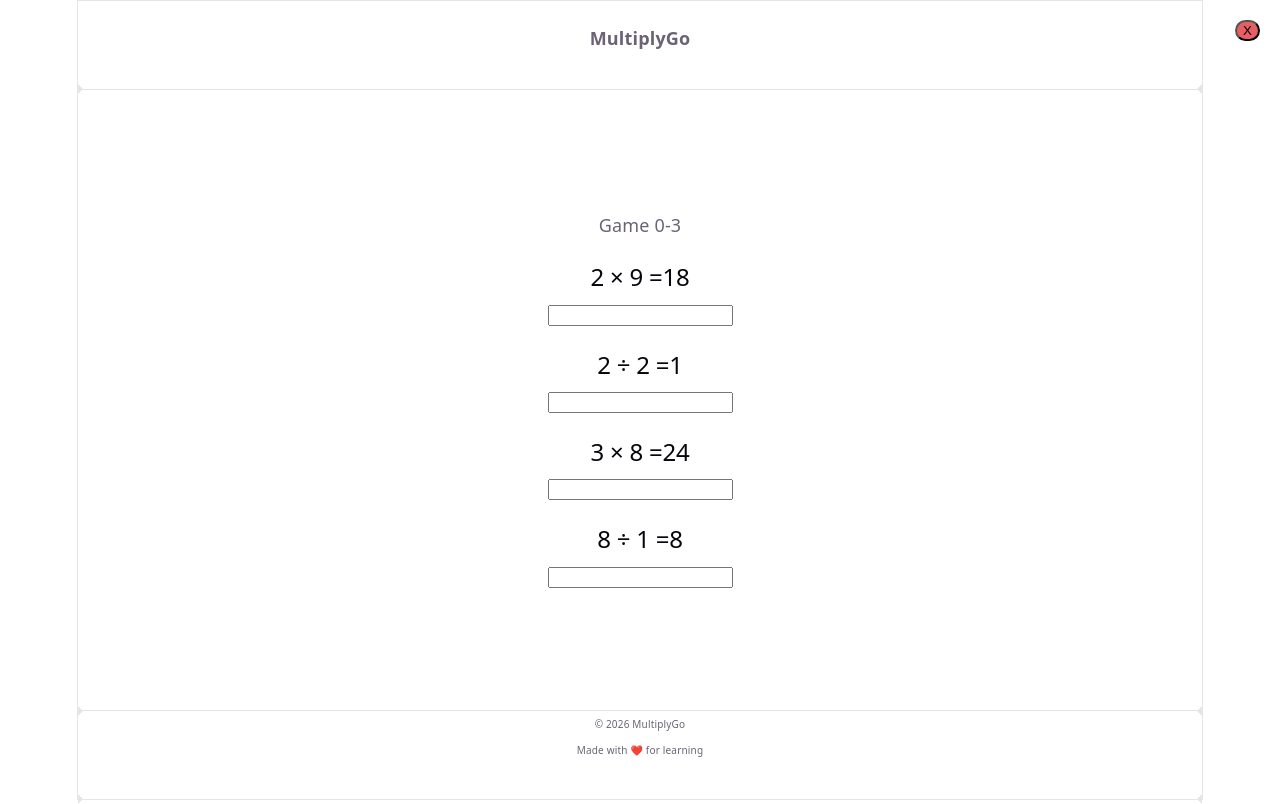
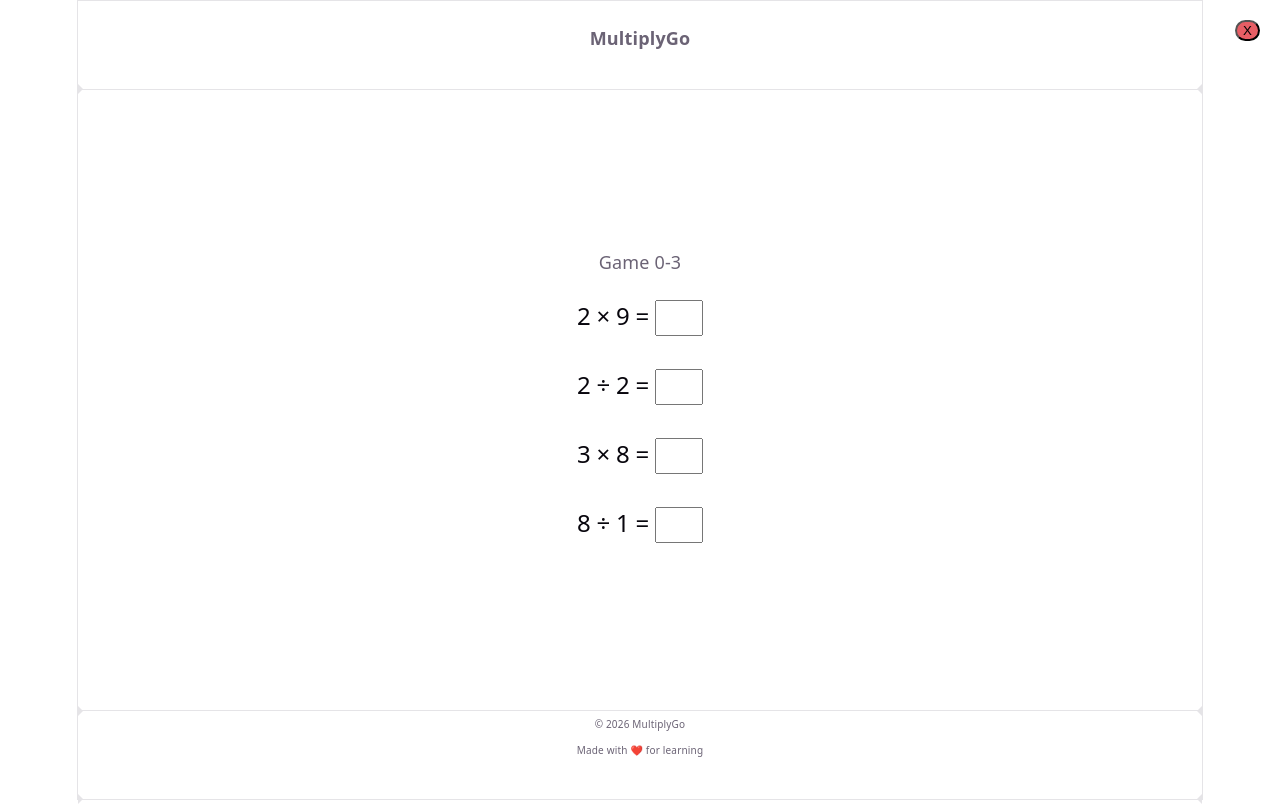
Before and after one commit to annaLibergod/MultiplyGo, a React (Vite) app: page / in a window 1280 px wide. Both pictures are taken after a click on the button "0-3". Built offline with nearby package versions, Linux system fonts and the light colour scheme.

Commit message:
adjusted input number

```diff
--- a/src/App.css
+++ b/src/App.css
@@ -17,44 +17,7 @@
   }
 }
 
-.hero {
-  position: relative;
 
-  .base,
-  .framework,
-  .vite {
-    inset-inline: 0;
-    margin: 0 auto;
-  }
-
-  .base {
-    width: 170px;
-    position: relative;
-    z-index: 0;
-  }
-
-  .framework,
-  .vite {
-    position: absolute;
-  }
-
-  .framework {
-    z-index: 1;
-    top: 34px;
-    height: 28px;
-    transform: perspective(2000px) rotateZ(300deg) rotateX(44deg) rotateY(39deg)
-      scale(1.4);
-  }
-
-  .vite {
-    z-index: 0;
-    top: 107px;
-    height: 26px;
-    width: auto;
-    transform: perspective(2000px) rotateZ(300deg) rotateX(40deg) rotateY(39deg)
-      scale(0.8);
-  }
-}
 
 #main {
   display: flex;
@@ -225,3 +188,20 @@
   transform: translateY(-5px);
   box-shadow: 0 8px 15px rgba(0, 0, 0, 0.15);
 }
+/* Chrome, Safari, Edge */
+input[type="number"]::-webkit-inner-spin-button,
+input[type="number"]::-webkit-outer-spin-button {
+  -webkit-appearance: none;
+  margin: 0;
+}
+
+/* Firefox */
+input[type="number"] {
+  -moz-appearance: textfield;
+}
+
+.numberInput{
+  width: 40px;
+  height: 30px;
+  font-size: 20px;
+}
--- a/src/components/QuestionCard.tsx
+++ b/src/components/QuestionCard.tsx
@@ -9,10 +9,9 @@
     <div className="question-card">
       <h2>
         {question.firstNumber} {question.operation === "multiply" ? "×" : "÷"}{" "}
-        {question.secondNumber} ={question.answer}
+        {question.secondNumber} ={" "}
+        <input className="numberInput" type="number" />
       </h2>
-
-      <input type="number" />
     </div>
   );
 }
```
